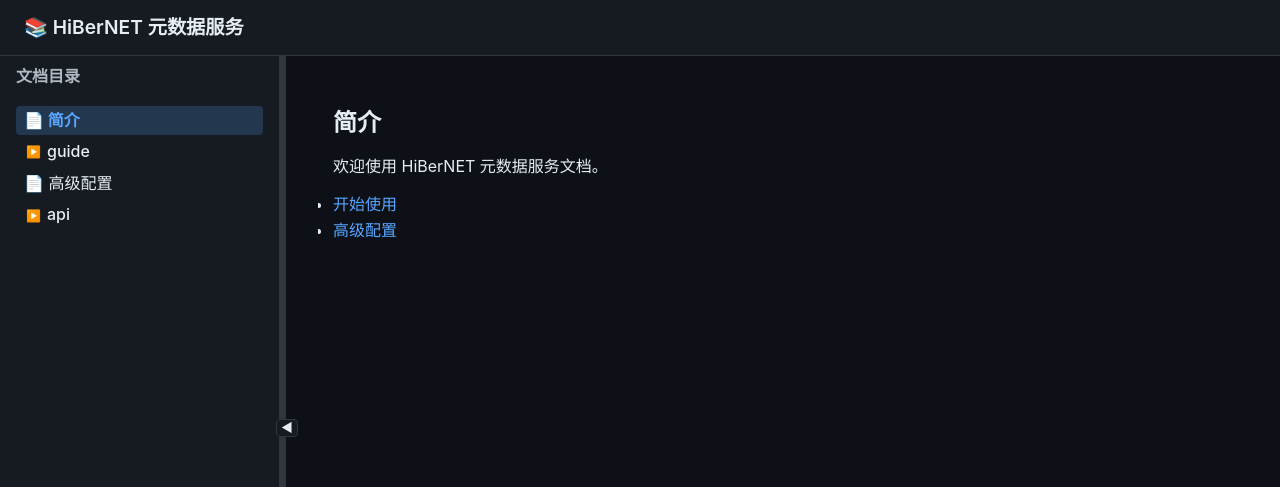
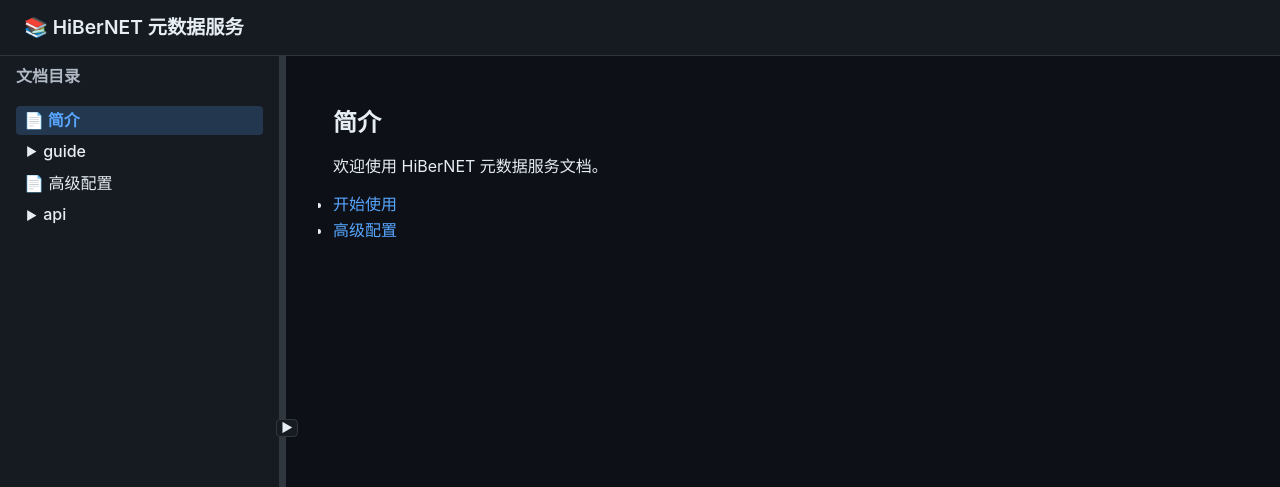
Before and after one commit to HiBer2007/metadata, a Next.js app: page / in a window 1280 px wide. Shown: the top 487 px of the page. Built offline with nearby package versions, Linux system fonts and the light colour scheme.

Commit message:
加入动效

```diff
--- a/app/components/DocTree.tsx
+++ b/app/components/DocTree.tsx
@@ -77,11 +77,20 @@
           }}
           onClick={handleToggle}
         >
-          <span style={{ marginRight: '6px', fontSize: '12px' }}>{expanded ? '🔽' : '▶️'}</span>
+          <span
+            style={{
+              marginRight: '6px',
+              fontSize: '12px',
+              transition: 'transform 0.3s ease',
+              transform: expanded ? 'rotate(90deg)' : 'rotate(0deg)',
+            }}
+          >
+            ▶
+          </span>
           {node.title}
         </div>
-        {expanded &&
-          node.children?.map((child) => (
+        <div className={`tree-children ${expanded ? 'expanded' : ''}`}>
+          {node.children?.map((child) => (
             <TreeNode
               key={child.path}
               node={child}
@@ -93,6 +102,7 @@
               nodeRefs={nodeRefs}
             />
           ))}
+        </div>
       </div>
     );
   }
@@ -153,7 +163,7 @@
       if (targetEl) {
         targetEl.scrollIntoView({ behavior: 'smooth', block: 'center' });
       }
-    }, 100);
+    }, 150);
     return () => clearTimeout(timer);
   }, [currentPath, expandedPaths]);
 
--- a/app/components/DocViewer.tsx
+++ b/app/components/DocViewer.tsx
@@ -3,6 +3,7 @@
 import ReactMarkdown from 'react-markdown';
 import remarkGfm from 'remark-gfm';
 import { useRouter } from 'next/navigation';
+import { useState, useEffect } from 'react';
 
 interface DocViewProps {
   content: string;
@@ -33,17 +34,28 @@
 
 export default function DocView({ content, loading = false, currentPath }: DocViewProps) {
   const router = useRouter();
+  const [fadeKey, setFadeKey] = useState(0);
+
+  // 每次内容变化时触发重新渲染并触发淡入
+  useEffect(() => {
+    if (!loading) {
+      setFadeKey((prev) => prev + 1);
+    }
+  }, [content, loading]);
 
   if (loading) {
     return (
-      <div style={{ display: 'flex', justifyContent: 'center', alignItems: 'center', height: '100%' }}>
-        <p style={{ color: 'var(--text-secondary)' }}>⏳ 加载中...</p>
+      <div style={{ display: 'flex', flexDirection: 'column', justifyContent: 'center', alignItems: 'center', height: '100%' }}>
+        <div className="spinner" />
+        <p className="loading-pulse" style={{ marginTop: '1rem', color: 'var(--text-secondary)' }}>
+          加载中...
+        </p>
       </div>
     );
   }
 
   return (
-    <article className="markdown-body">
+    <article className="markdown-body fade-enter" key={fadeKey}>
       <ReactMarkdown
         remarkPlugins={[remarkGfm]}
         components={{
--- a/app/globals.css
+++ b/app/globals.css
@@ -1,3 +1,4 @@
+/* 原有变量和基础样式保持不变 */
 :root {
   --bg-primary: #0d1117;
   --bg-secondary: #161b22;
@@ -55,18 +56,15 @@
   background-color: var(--bg-primary);
 }
 
-/* 左侧目录栏，可调整宽度 */
+/* 左侧目录栏 (宽度过渡动画) */
 .sidebar {
   background-color: var(--bg-secondary);
   border-right: 1px solid var(--border-color);
   padding: 0.5rem 1rem;
   overflow-y: auto;
-  resize: horizontal;
-  overflow: auto;
-  min-width: 180px;
-  max-width: 500px;
-  width: 280px;
+  overflow-x: hidden;
   flex-shrink: 0;
+  transition: width 0.3s ease, min-width 0.3s ease;
 }
 
 /* 右侧内容区 */
@@ -192,7 +190,7 @@
   background-color: var(--bg-secondary);
 }
 
-/* ===== 文档内链接样式 (深色模式) ===== */
+/* 链接颜色 */
 .markdown-body a {
   color: #58a6ff;
   text-decoration: none;
@@ -204,5 +202,66 @@
 }
 .markdown-body a:visited,
 .markdown-body a:active {
-  color: #58a6ff;   /* 保持与未访问相同，不变成紫色 */
+  color: #58a6ff;
 }
+
+/* ===== 动画 ===== */
+
+/* 侧边栏折叠按钮翻转 */
+.sidebar-toggle-icon {
+  transition: transform 0.3s ease;
+}
+.sidebar-toggle-icon.collapsed {
+  transform: rotate(180deg);
+}
+
+/* 目录树节点折叠动画 */
+.tree-children {
+  overflow: hidden;
+  max-height: 0;
+  opacity: 0;
+  transition: max-height 0.35s ease, opacity 0.3s ease;
+}
+.tree-children.expanded {
+  max-height: 5000px; /* 足够容纳所有内容 */
+  opacity: 1;
+}
+
+/* 文档内容淡入淡出 */
+.fade-enter {
+  animation: fadeIn 0.3s ease forwards;
+}
+
+@keyframes fadeIn {
+  from {
+    opacity: 0;
+    transform: translateY(8px);
+  }
+  to {
+    opacity: 1;
+    transform: translateY(0);
+  }
+}
+
+/* 加载中旋转动效 */
+.spinner {
+  display: inline-block;
+  width: 40px;
+  height: 40px;
+  border: 3px solid var(--border-color);
+  border-radius: 50%;
+  border-top-color: var(--link-color);
+  animation: spin 0.8s linear infinite;
+}
+@keyframes spin {
+  to { transform: rotate(360deg); }
+}
+
+/* 加载中的脉冲文字 */
+.loading-pulse {
+  animation: pulse 1.5s ease-in-out infinite;
+}
+@keyframes pulse {
+  0%, 100% { opacity: 0.4; }
+  50% { opacity: 1; }
+}
--- a/app/page.tsx
+++ b/app/page.tsx
@@ -119,7 +119,7 @@
         <aside
           ref={sidebarRef}
           className="sidebar"
-          style={{ width: actualWidth, minWidth: actualWidth, flexShrink: 0, overflow: 'hidden' }}
+          style={{ width: actualWidth, minWidth: actualWidth }}
         >
           {!isSidebarCollapsed && (
             <>
@@ -166,7 +166,9 @@
               lineHeight: 1,
             }}
           >
-            {isSidebarCollapsed ? '▶' : '◀'}
+            <span className={`sidebar-toggle-icon ${isSidebarCollapsed ? 'collapsed' : ''}`}>
+              {isSidebarCollapsed ? '◀' : '▶'}
+            </span>
           </button>
         </div>
 
```
